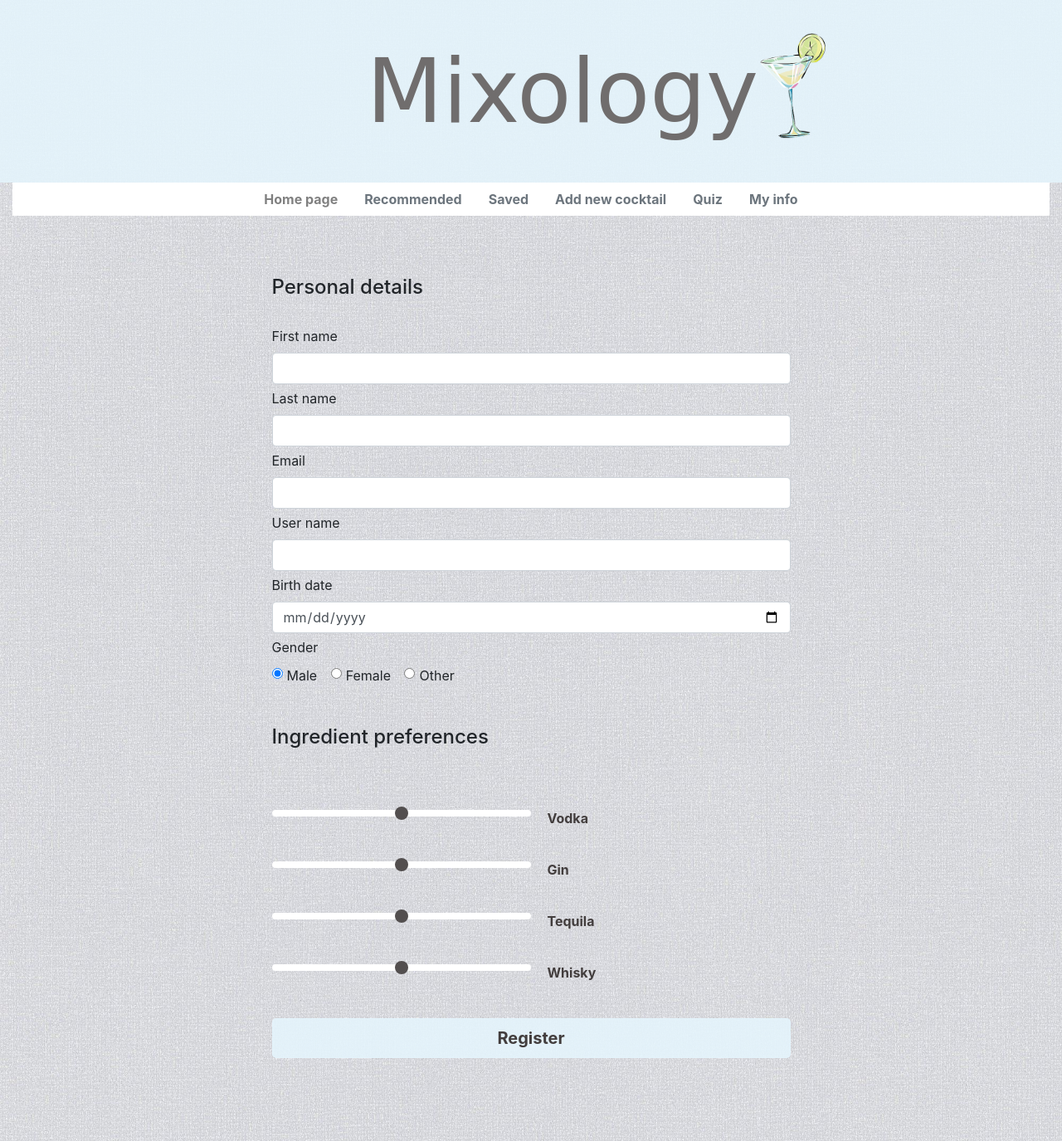
After one commit to milovanovicjana/CodeMates, a PHP site: page /register.html in a window 1280 px wide. The commit adds this page. Shown: the whole page at 83% size. Run offline with PHP 8.4, Linux system fonts and the light colour scheme.

Commit message:
added registration page

```diff
--- /dev/null
+++ b/faza2/Prototip/register.html
@@ -0,0 +1,121 @@
+<!DOCTYPE html>
+<html lang="en">
+<head>
+    <meta charset="UTF-8">
+    <meta http-equiv="X-UA-Compatible" content="IE=edge">
+    <meta name="viewport" content="width=device-width, initial-scale=1.0">
+    <title>Register - Mixology</title>
+    <link rel="icon" type="image/png" href="images/logo5.png"/>
+
+
+    <link rel="stylesheet" href="https://stackpath.bootstrapcdn.com/bootstrap/4.5.2/css/bootstrap.min.css">
+    <script src="https://ajax.googleapis.com/ajax/libs/jquery/3.5.1/jquery.min.js"></script>
+    <script src="https://cdnjs.cloudflare.com/ajax/libs/popper.js/2.9.1/umd/popper.min.js"></script>
+    <script src="https://stackpath.bootstrapcdn.com/bootstrap/4.5.2/js/bootstrap.min.js"></script>
+    <link rel="stylesheet" href="style.css">
+
+</head>
+<body>
+    <div class="container-fluid">
+        <div class="row header">
+            <div class="col-4">
+
+             </div>
+             <div class="col-4 title">
+               <a href="#go"></a>   Mixology
+            </div>
+            <div class="col-4 logo">
+               <img src="images/logo5.png" alt="">
+            </div>
+
+        </div>
+
+        <div class="row">
+            <div class="col-12">
+                <ul class="nav justify-content-center">
+                    <li class="nav-item">
+                        <a class="nav-link" href="start_unreg.html"> Home page</a>
+                    </li>
+                    <li class="nav-item">
+                        <a class="nav-link disabled " href="#"> Recommended</a>
+                    </li>
+
+                    <li class="nav-item disabled">
+                        <a class="nav-link disabled" href="#">Saved</a>
+                    </li>
+                    <li class="nav-item">
+                        <a class="nav-link disabled" href="#">Add new cocktail</a>
+                    </li>
+                    <li class="nav-item">
+                        <a class="nav-link disabled" href="#">Quiz</a>
+                    </li>
+                    <li class="nav-item">
+                        <a class="nav-link disabled" href="#">My info</a>
+                    </li>
+
+                </ul>
+            </div>
+        </div>
+
+        <br>
+        <br>
+        <br>
+
+
+        <div id="form-register-div">
+            <h4>Personal details</h4>
+            <br>
+            <form class="form-register">
+                <label for="firstname">First name</label>
+                <input type="text" class="form-control" id="firstname" required></input>
+                <label for="lastname">Last name</label>
+                <input type="text" class="form-control" id="lastname" required></input>
+                <label for="email">Email</label>
+                <input type="email" class="form-control" id="email" required></input>
+                <label for="username">User name</label>
+                <input type="text" class="form-control" id="username" required></input>
+                <label for="birthdate">Birth date</label>
+                <input type="date" class="form-control" id="birthdate" required></input>
+
+                <label >Gender</label>
+                <br>
+                <div class="form-check form-check-inline">
+                    <input class="form-check-input" type="radio" name="inlineRadioOptions" id="male" value="option1" checked>
+                    <label class="form-check-label" for="male">Male</label>
+                </div>
+                <div class="form-check form-check-inline">
+                    <input class="form-check-input" type="radio" name="inlineRadioOptions" id="female" value="option2">
+                    <label class="form-check-label" for="female">Female</label>
+                </div>
+                <div class="form-check form-check-inline">
+                    <input class="form-check-input" type="radio" name="inlineRadioOptions" id="other" value="option2">
+                    <label class="form-check-label" for="other">Other</label>
+                </div>
+
+                <br><br><br>
+                <h4>Ingredient preferences</h4>
+                <br><br>
+
+                <input type="range" class="custom-range" min="0" max="10" id="vodka">
+                <label for="vodka" class="range-label">Vodka</label>
+                <br>
+                <input type="range" class="custom-range" min="0" max="10" id="gin">
+                <label for="gin" class="range-label">Gin</label>
+                <br>
+                <input type="range" class="custom-range" min="0" max="10" id="tequila">
+                <label for="tequila" class="range-label">Tequila</label>
+                <br>
+                <input type="range" class="custom-range" min="0" max="10" id="whisky">
+                <label for="whisky" class="range-label">Whisky</label>
+
+
+
+                <button class="btn btn-lg btn-primary btn-block" type="submit" >Register</button>
+            </form>
+        </div>
+
+
+
+    </div>
+</body>
+</html>
--- a/faza2/Prototip/style.css
+++ b/faza2/Prototip/style.css
@@ -97,3 +97,51 @@ a:hover{
     background-color: rgba(229, 244, 252, 0.89);
     border-color: rgba(229, 244, 252, 0.89);
   }
+
+#form-register-div {
+    width: 50%;
+    margin: 0 auto;
+  }
+
+.form-register button{
+    font-weight: bolder;
+    color: rgb(66, 61, 61);
+    background-color: rgba(229, 244, 252, 0.89);
+    border-color: rgba(229, 244, 252, 0.89);
+    margin-top: 20px;
+    margin-bottom: 100px;
+  }
+
+.form-register input{
+    margin-bottom: 5px;
+}
+
+.custom-range::-moz-range-track {
+    background-color: white;
+  }
+
+  .custom-range::-webkit-slider-runnable-track {
+    background-color: white;
+  }
+
+  .custom-range::-webkit-slider-thumb {
+    background: rgb(83, 79, 79);
+  }
+
+  .custom-range::-moz-range-thumb {
+    background: rgb(83, 79, 79);
+  }
+
+  .custom-range::-ms-thumb {
+    background: rgb(83, 79, 79);
+  }
+
+  .custom-range{
+      width: 50%;
+  }
+
+  .range-label{
+    font-weight: bolder;
+    color: rgb(66, 61, 61);
+    padding: 15px;
+  }
```
Also changed, not shown: 2 other files.
